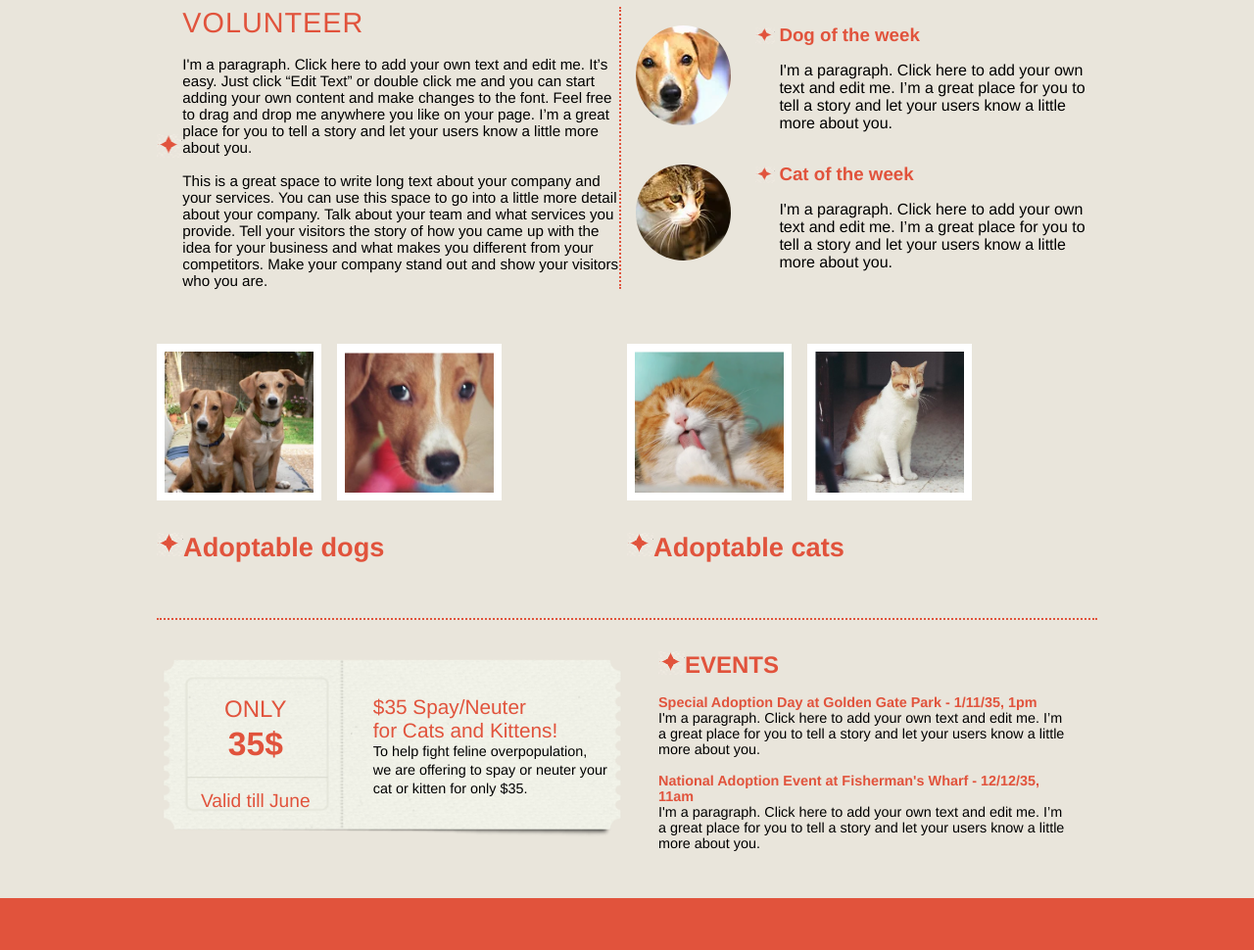
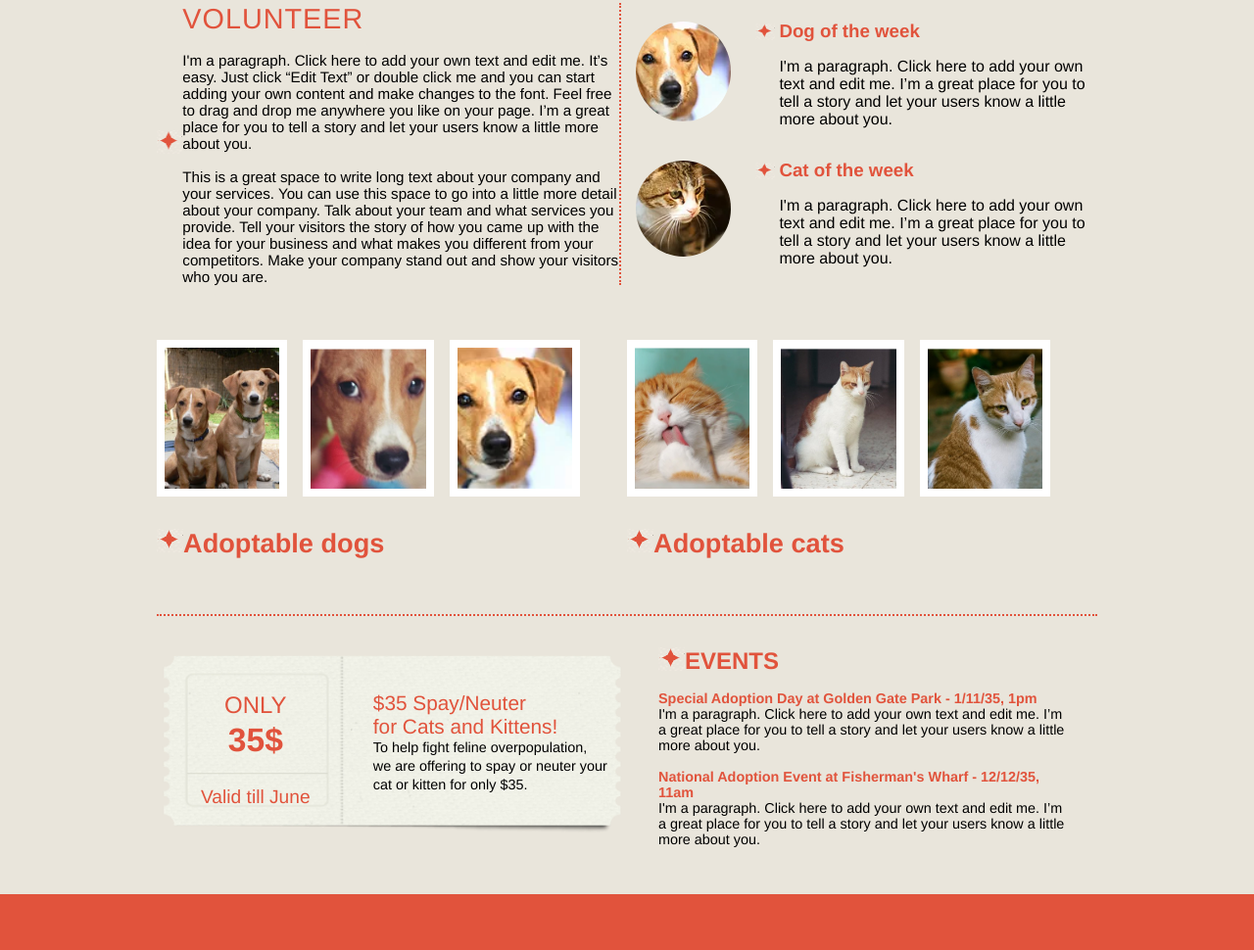
Before and after one commit to balavignesh111/animal-shelter-landing-page, a plain HTML site: page index.html in a window 1280 px wide. Shown: the part 625-1595 px from the top of the page at 98% size. Drawn offline with Linux system fonts and the light colour scheme.

Commit message:
animation added to save pet container

```diff
--- a/index.html
+++ b/index.html
@@ -70,7 +70,10 @@
     </nav>
     <section class="save-pet-section">
       <div class="pet-image-container">
+        <div class="wrapper-container">
           <img src="./images/sec-cat1.webp" alt="cat-image" class="cat-img">
+          <img src="./images/cat-dog.webp" alt="cat-dog-image" class="cat-dog">
+        </div>
       </div>
       <div class="donate-container">
         <div class="dotted-brd"></div>
@@ -148,12 +151,17 @@
       </div>
       <div class="volunteer-box2">
         <div class="img-box1">
-          <div class="img-slider-container">
+          <div class="slider-conatiner">
+            <div class="img-wrapper-container">
               <div class="dog-img-box1">
                 <img src="./images/dog-pscroll1.png" alt="dog1" class="dog-img-1">
               </div>
               <div class="dog-img-box1">
                 <img src="./images/dog-pscroll2.png" alt="dog2" class="dog-img-2">
+              </div>
+              <div class="dog-img-box1">
+                <img src="./images/dog_of_week.webp" alt="dog2" class="dog-img-2">
+              </div>
             </div>
           </div>
           <h3 class="adoptable-pet">
@@ -164,12 +172,17 @@
           </h3>
         </div>
         <div class="img-box2">
-          <div class="img-slider-container">
+          <div class="slider-conatiner">
+            <div class="img-wrapper-container">
               <div class="dog-img-box1">
-              <img src="./images/cat-pscroll-1.png" alt="cat1" class="dog-img-1">
+                <img src="./images/cat-pscroll-1.png" alt="cat1" class="cat-img-1">
               </div>
               <div class="dog-img-box1">
                 <img src="./images/cat-pscroll2.png" alt="cat2" class="cat-img-2">
+              </div>
+              <div class="dog-img-box1">
+                <img src="./images/cat-pscroll-3.png" alt="cat3" class="cat-img-3">
+              </div>
             </div>
           </div>
           <h3 class="adoptable-pet">
--- a/style.css
+++ b/style.css
@@ -27,6 +27,7 @@ body{
   display: flex;
   box-shadow: 0px 0px 2px #8b8b8b;
   position: fixed;
+  z-index: 1;
 }
 
 .sub-box-1{
@@ -197,6 +198,30 @@ img{
 /* pet-image-container */
 .pet-image-container{
   width: 37rem;
+  overflow: hidden;
+}
+
+/* wrapper-container */
+.wrapper-container{
+  width: 100%;
+  display: flex;
+  animation: 12s linear infinite left-slide-in;
+}
+
+/* animation starts here!!! */
+@keyframes left-slide-in {
+  0%{
+    transform: translateX(0%);
+  }
+  42%{
+    transform: translateX(0%);
+  }
+  50%{
+    transform: translateX(-100%);
+  }
+  100%{
+    transform: translateX(-100%);
+  }
 }
 
 .donate-container{
@@ -335,7 +360,11 @@ img{
   flex-direction: row;
 }
 
-.img-slider-container{
+.slider-conatiner{
+  width: 90%;
+}
+
+.img-wrapper-container{
   width: 100%;
   height: 10rem;
   display: flex;
@@ -343,13 +372,18 @@ img{
 }
 
 .dog-img-box1{
-  width: 35%;
+  width: 45%;
   border: 8px solid white;
 }
 
 .dog-img-box1 img{
   height: 100%;
   object-fit: cover;
+}
+
+.cat-img-1,.cat-img-2,.cat-img-3{
+  width: 100%;
+  height: 100%;
 }
 
 /* week box style */
```
Lines whose indentation alone changed are shown as unchanged.
